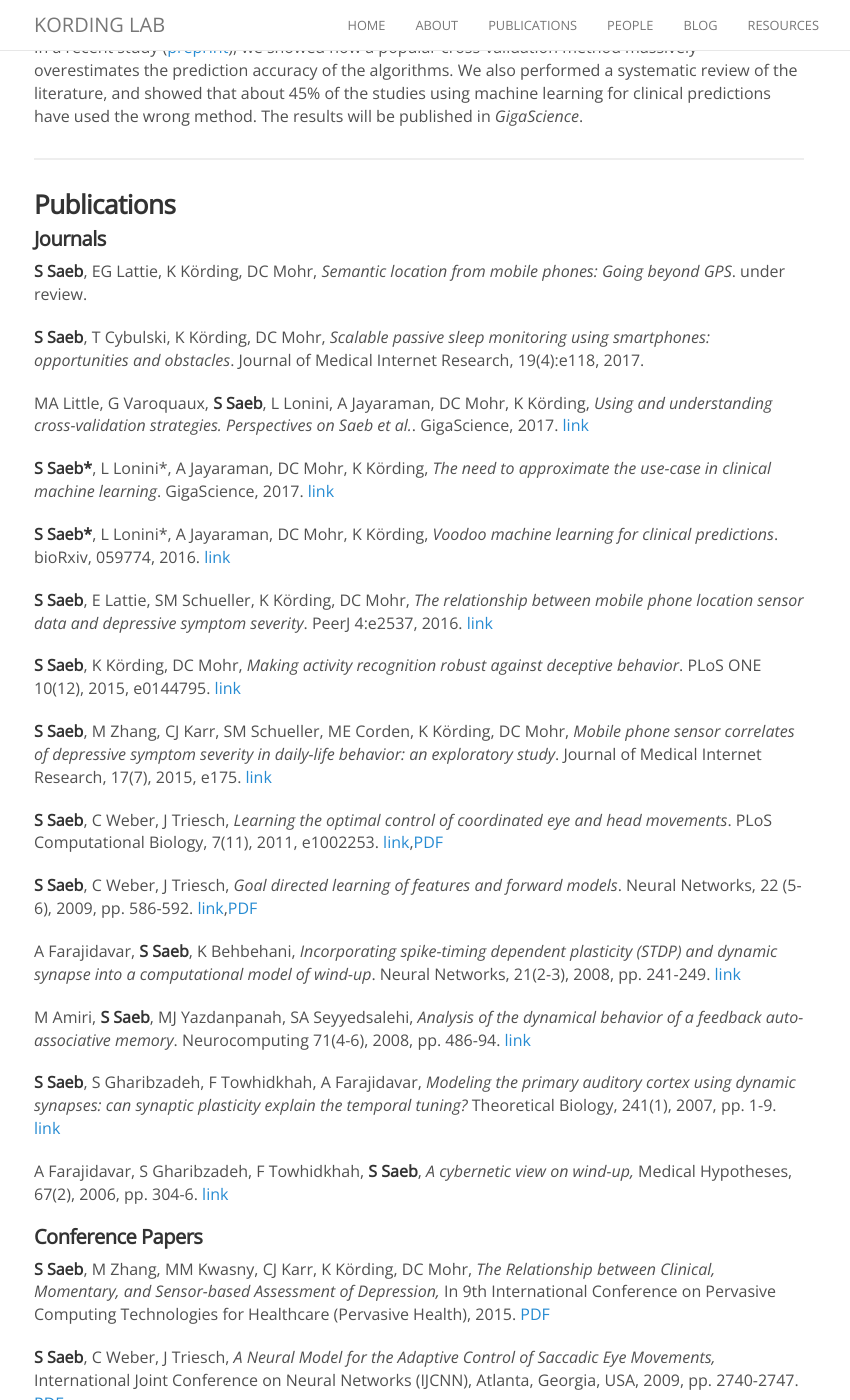
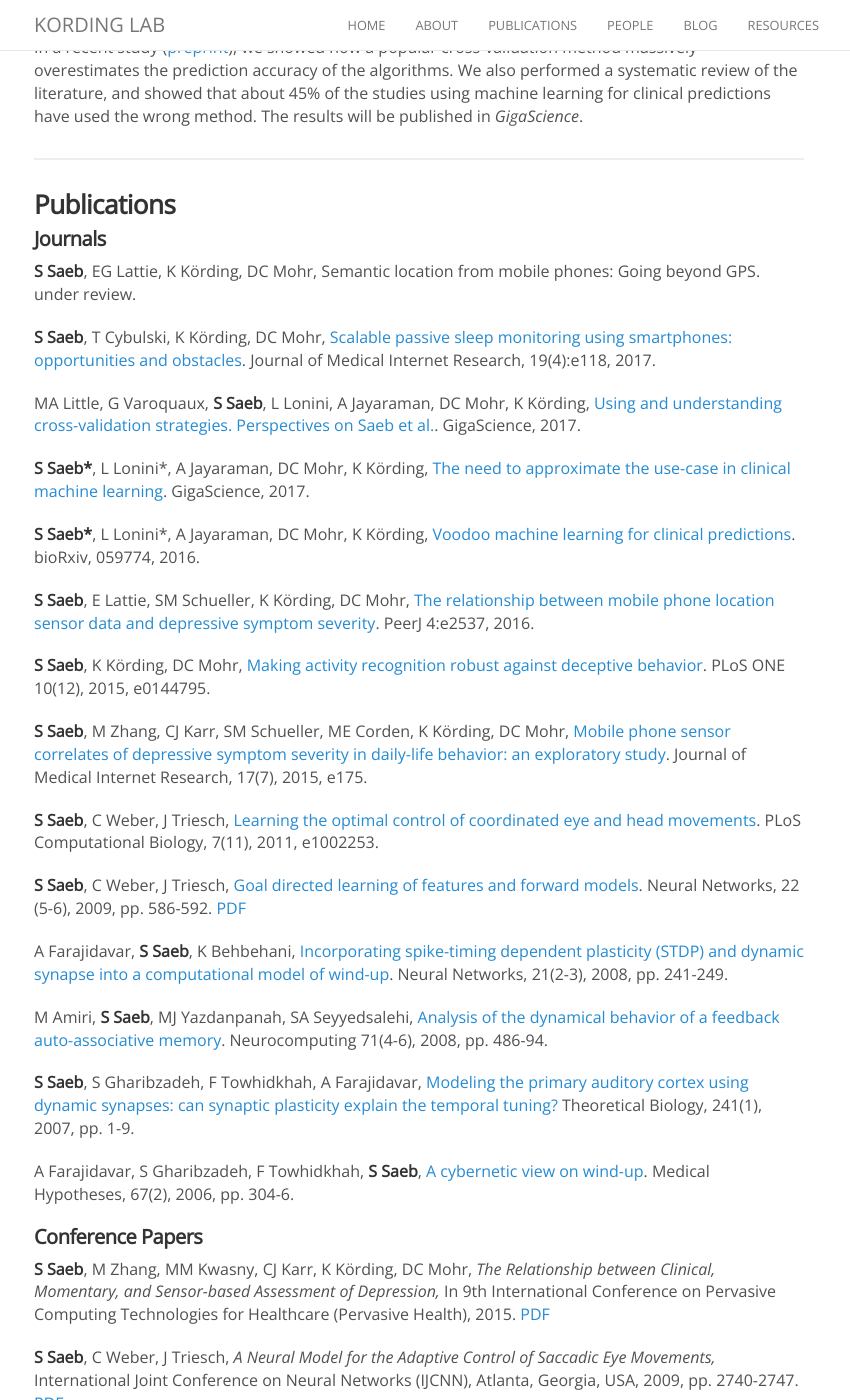
Before and after one commit to KordingLab/KordingLab.github.io, a Jekyll site: the page built from _people/sohrob_saeb.md, in a window 1280 px wide and 1400 px high, scrolled down 1634 px. Shown: the whole window, without its empty margins (221-1071 px from the left). Built offline with Jekyll 4.4.1, drawn with Linux system fonts in a browser that asks for light colours; nearby versions of some CDN libraries; comment, search, counter and statistics services are not loaded.

```diff
--- a/_people/sohrob_saeb.md
+++ b/_people/sohrob_saeb.md
@@ -50,33 +50,33 @@
 
 #### Journals
 
-**S Saeb**, EG Lattie, K Körding, DC Mohr, _Semantic location from mobile phones: Going beyond GPS_. under review.
+**S Saeb**, EG Lattie, K Körding, DC Mohr, Semantic location from mobile phones: Going beyond GPS. under review.
 
-**S Saeb**, T Cybulski, K Körding, DC Mohr, _Scalable passive sleep monitoring using smartphones: opportunities and obstacles_. Journal of Medical Internet Research, 19(4):e118, 2017.
+**S Saeb**, T Cybulski, K Körding, DC Mohr, [Scalable passive sleep monitoring using smartphones: opportunities and obstacles](http://www.jmir.org/2017/4/e118/). Journal of Medical Internet Research, 19(4):e118, 2017.
 
-MA Little, G Varoquaux, **S Saeb**, L Lonini, A Jayaraman, DC Mohr, K Körding, _Using and understanding cross-validation strategies. Perspectives on Saeb et al._. GigaScience, 2017. [link](https://academic.oup.com/gigascience/article-lookup/doi/10.1093/gigascience/gix020)
+MA Little, G Varoquaux, **S Saeb**, L Lonini, A Jayaraman, DC Mohr, K Körding, [Using and understanding cross-validation strategies. Perspectives on Saeb et al.](https://academic.oup.com/gigascience/article-lookup/doi/10.1093/gigascience/gix020). GigaScience, 2017.
 
-**S Saeb\***, L Lonini\*, A Jayaraman, DC Mohr, K Körding, _The need to approximate the use-case in clinical machine learning_. GigaScience, 2017. [link](https://academic.oup.com/gigascience/article-lookup/doi/10.1093/gigascience/gix019)
+**S Saeb\***, L Lonini\*, A Jayaraman, DC Mohr, K Körding, [The need to approximate the use-case in clinical machine learning](https://academic.oup.com/gigascience/article-lookup/doi/10.1093/gigascience/gix019). GigaScience, 2017.
 
-**S Saeb\***, L Lonini\*, A Jayaraman, DC Mohr, K Körding, _Voodoo machine learning for clinical predictions_. bioRxiv, 059774, 2016. [link](http://biorxiv.org/content/early/2016/06/19/059774)
+**S Saeb\***, L Lonini\*, A Jayaraman, DC Mohr, K Körding, [Voodoo machine learning for clinical predictions](http://biorxiv.org/content/early/2016/06/19/059774). bioRxiv, 059774, 2016.
 
-**S Saeb**, E Lattie, SM Schueller, K Körding, DC Mohr, _The relationship between mobile phone location sensor data and depressive symptom severity_. PeerJ 4:e2537, 2016. [link](https://doi.org/10.7717/peerj.2537)
+**S Saeb**, E Lattie, SM Schueller, K Körding, DC Mohr, [The relationship between mobile phone location sensor data and depressive symptom severity](https://doi.org/10.7717/peerj.2537). PeerJ 4:e2537, 2016.
 
-**S Saeb**, K Körding, DC Mohr, _Making activity recognition robust against deceptive behavior_. PLoS ONE 10(12), 2015, e0144795. [link](http://journals.plos.org/plosone/article?id=10.1371/journal.pone.0144795)
+**S Saeb**, K Körding, DC Mohr, [Making activity recognition robust against deceptive behavior](http://journals.plos.org/plosone/article?id=10.1371/journal.pone.0144795). PLoS ONE 10(12), 2015, e0144795.
 
-**S Saeb**, M Zhang, CJ Karr, SM Schueller, ME Corden, K Körding, DC Mohr, _Mobile phone sensor correlates of depressive symptom severity in daily-life behavior: an exploratory study_. Journal of Medical Internet Research, 17(7), 2015, e175. [link](http://www.jmir.org/2015/7/e175/)
+**S Saeb**, M Zhang, CJ Karr, SM Schueller, ME Corden, K Körding, DC Mohr, [Mobile phone sensor correlates of depressive symptom severity in daily-life behavior: an exploratory study](http://www.jmir.org/2015/7/e175/). Journal of Medical Internet Research, 17(7), 2015, e175.
 
-**S Saeb**, C Weber, J Triesch, _Learning the optimal control of coordinated eye and head movements_. PLoS Computational Biology, 7(11), 2011, e1002253. [link](http://journals.plos.org/ploscompbiol/article?id=10.1371/journal.pcbi.1002253),[PDF](https://www2.informatik.uni-hamburg.de/wtm/ps/2011_PLoS_Saeb.1002253.pdf)
+**S Saeb**, C Weber, J Triesch, [Learning the optimal control of coordinated eye and head movements](http://journals.plos.org/ploscompbiol/article?id=10.1371/journal.pcbi.1002253). PLoS Computational Biology, 7(11), 2011, e1002253.
 
-**S Saeb**, C Weber, J Triesch, _Goal directed learning of features and forward models_. Neural Networks, 22 (5-6), 2009, pp. 586-592. [link](http://www.sciencedirect.com/science/article/pii/S0893608009001245),[PDF](https://fias.uni-frankfurt.de/fileadmin/fias/triesch/publications/SaebEtAl-NeuralNetworks-2009.pdf)
+**S Saeb**, C Weber, J Triesch, [Goal directed learning of features and forward models](http://www.sciencedirect.com/science/article/pii/S0893608009001245). Neural Networks, 22 (5-6), 2009, pp. 586-592. [PDF](https://fias.uni-frankfurt.de/fileadmin/fias/triesch/publications/SaebEtAl-NeuralNetworks-2009.pdf)
 
-A Farajidavar, **S Saeb**, K Behbehani, _Incorporating spike-timing dependent plasticity (STDP) and dynamic synapse into a computational model of wind-up_. Neural Networks, 21(2-3), 2008, pp. 241-249. [link](http://www.sciencedirect.com/science/article/pii/S089360800700264X)
+A Farajidavar, **S Saeb**, K Behbehani, [Incorporating spike-timing dependent plasticity (STDP) and dynamic synapse into a computational model of wind-up](http://www.sciencedirect.com/science/article/pii/S089360800700264X). Neural Networks, 21(2-3), 2008, pp. 241-249.
 
-M Amiri, **S Saeb**, MJ Yazdanpanah, SA Seyyedsalehi, _Analysis of the dynamical behavior of a feedback auto-associative memory_. Neurocomputing 71(4-6), 2008, pp. 486-94. [link](http://www.sciencedirect.com/science/article/pii/S0925231207002809)
+M Amiri, **S Saeb**, MJ Yazdanpanah, SA Seyyedsalehi, [Analysis of the dynamical behavior of a feedback auto-associative memory](http://www.sciencedirect.com/science/article/pii/S0925231207002809). Neurocomputing 71(4-6), 2008, pp. 486-94.
 
-**S Saeb**, S Gharibzadeh, F Towhidkhah, A Farajidavar, _Modeling the primary auditory cortex using dynamic synapses: can synaptic plasticity explain the temporal tuning?_ Theoretical Biology, 241(1), 2007, pp. 1-9. [link](http://www.sciencedirect.com/science/article/pii/S0022519307001415)
+**S Saeb**, S Gharibzadeh, F Towhidkhah, A Farajidavar, [Modeling the primary auditory cortex using dynamic synapses: can synaptic plasticity explain the temporal tuning?](http://www.sciencedirect.com/science/article/pii/S0022519307001415) Theoretical Biology, 241(1), 2007, pp. 1-9.
 
-A Farajidavar, S Gharibzadeh, F Towhidkhah, **S Saeb**, _A cybernetic view on wind-up,_ Medical Hypotheses, 67(2), 2006, pp. 304-6. [link](http://www.sciencedirect.com/science/article/pii/S0306987706001216)
+A Farajidavar, S Gharibzadeh, F Towhidkhah, **S Saeb**, [A cybernetic view on wind-up](http://www.sciencedirect.com/science/article/pii/S0306987706001216). Medical Hypotheses, 67(2), 2006, pp. 304-6.
 
 #### Conference Papers
 
```
